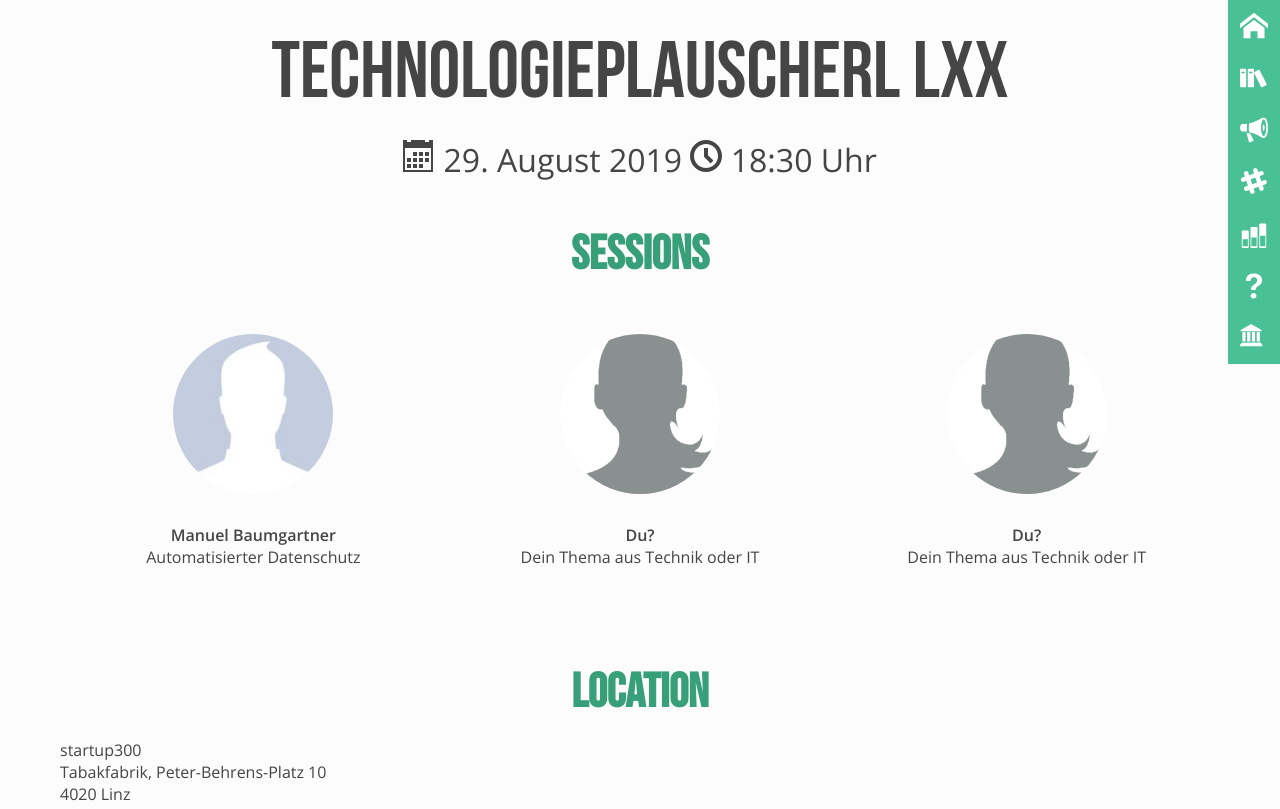
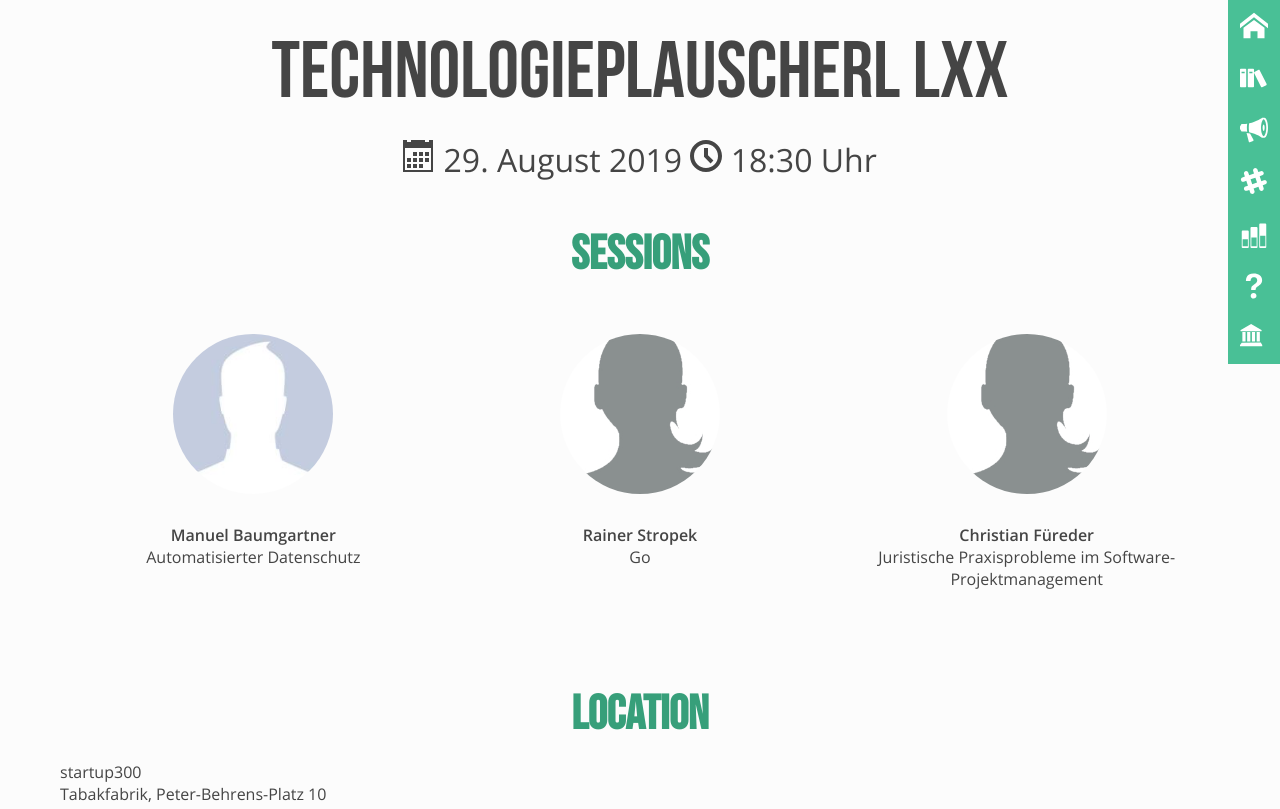
Before and after one commit to mericanAncer127/plauscherl, a Jekyll site: the page built from _plauscherl/70.html, in a window 1280 px wide and 900 px high, cut to the strip 0-809 px from the top of the window. Built offline with Jekyll 4.4.1, drawn with Linux system fonts in a browser that asks for light colours.

Commit message:
Add TP70 talks - Rainer Stropek, Christian Füreder

```diff
--- a/_plauscherl/70.html
+++ b/_plauscherl/70.html
@@ -26,11 +26,11 @@ speakers:
   talk: "Automatisierter Datenschutz"
   img: /img/speaker_male_no_img.jpg
 -
-  name: "Du?"
-  talk: "Dein Thema aus Technik oder IT"
+  name: "Rainer Stropek"
+  talk: "Go"
   img: /img/speaker_female.jpg
 -
-  name: "Du?"
-  talk: "Dein Thema aus Technik oder IT"
+  name: "Christian Füreder"
+  talk: "Juristische Praxisprobleme im Software-Projektmanagement"
   img: /img/speaker_female.jpg
 ---
```
